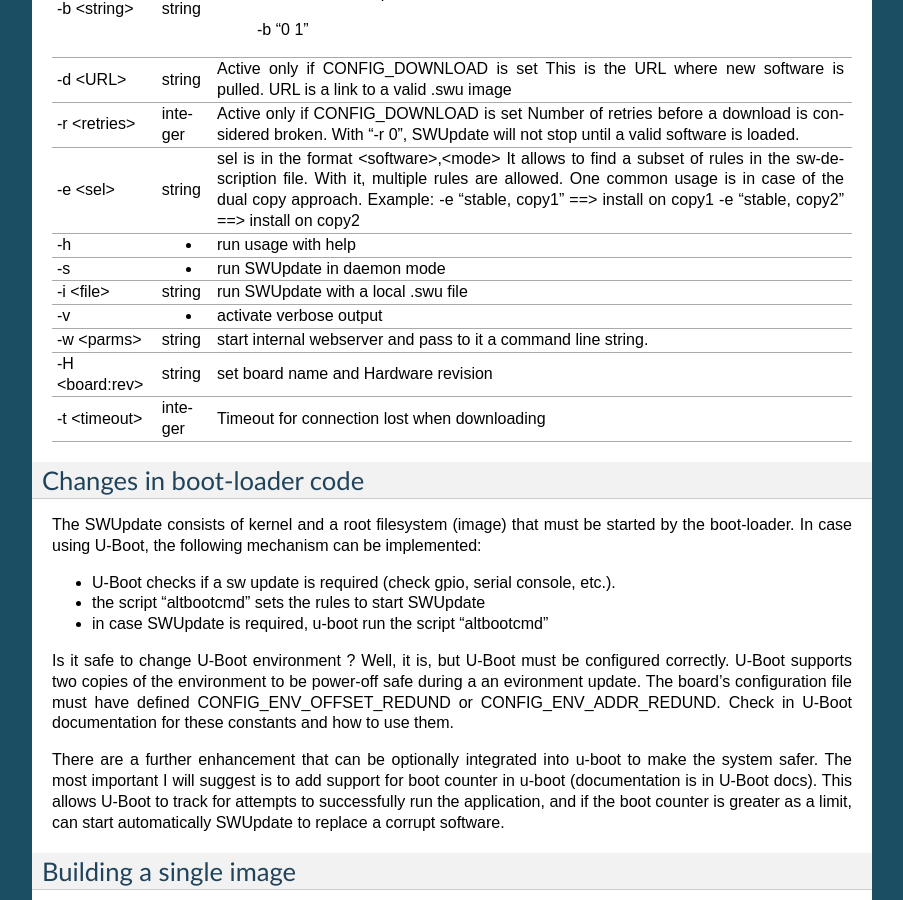
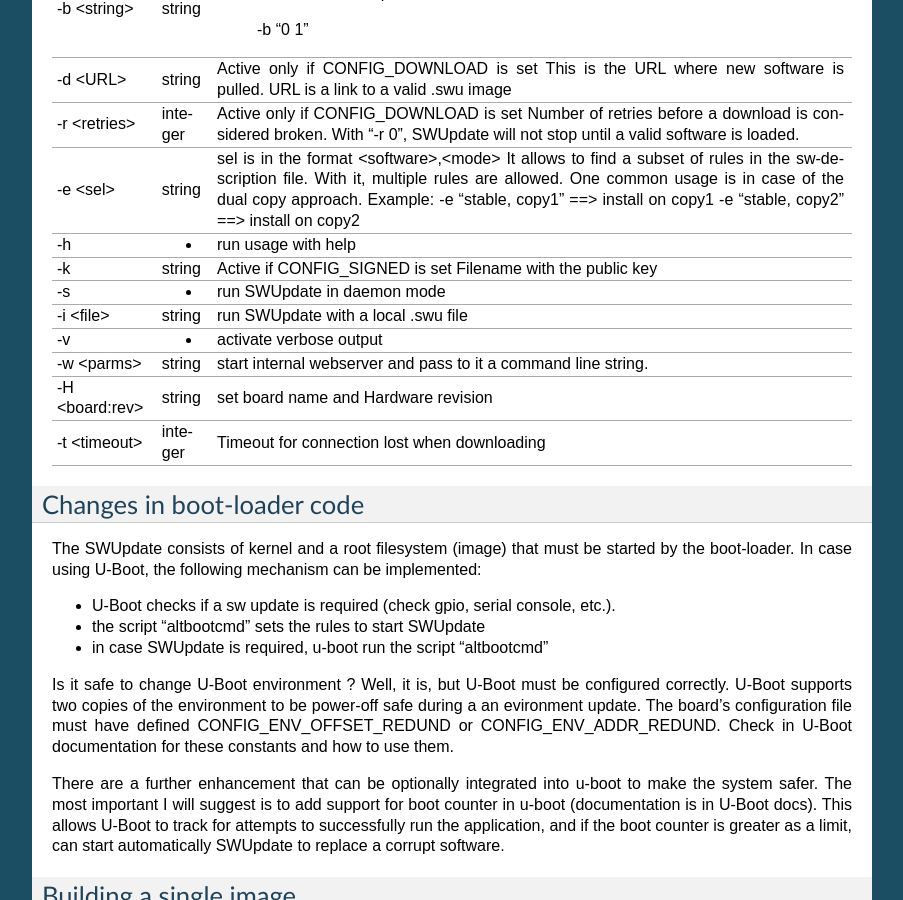
Before and after one commit to sbabic/swupdate, a Sphinx documentation site: the page built from doc/source/swupdate.rst, in a window 1280 px wide and 900 px high, scrolled down 9094 px. Shown: the whole window, without its empty margins (198-1101 px from the left). Built offline with Sphinx 7.4.7, drawn with Linux system fonts in a browser that asks for light colours; formulas are drawn with MathJax 3.

Commit message:
Doc: missing -k parameter
Signed-off-by: Stefano Babic <sbabic@denx.de>

```diff
--- a/doc/source/swupdate.rst
+++ b/doc/source/swupdate.rst
@@ -515,6 +515,9 @@
 +-------------+----------+--------------------------------------------+
 | -h          |    -     | run usage with help                        |
 +-------------+----------+--------------------------------------------+
+| -k          | string   | Active if CONFIG_SIGNED is set             |
+|             |          | Filename with the public key               |
++-------------+----------+--------------------------------------------+
 | -s          |    -     | run SWUpdate in daemon mode                |
 +-------------+----------+--------------------------------------------+
 | -i <file>   | string   | run SWUpdate with a local .swu file        |
```
